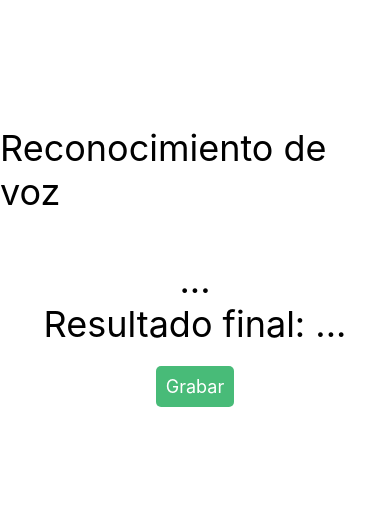
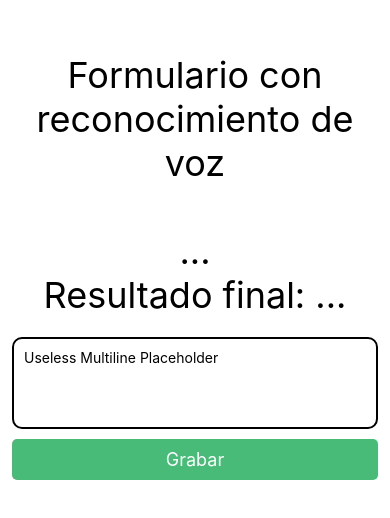
Before and after one commit to davider0/g30-prototype, a React Native app: screen / in a window 390 px wide. Shown: the part 156-674 px from the top of the page. Built offline with nearby package versions, Linux system fonts and the light colour scheme; what tailwind-rn would draw is missing.

Commit message:
Expo dependencies and component organization

```diff
--- a/App.js
+++ b/App.js
@@ -1,5 +1,7 @@
 import { StatusBar } from "expo-status-bar";
 import React, { useState, useEffect } from "react";
+import Constants from "expo-constants";
+import { SafeAreaProvider } from "react-native-safe-area-context";
 import {
   StyleSheet,
   Text,
@@ -7,116 +9,16 @@ import {
   TouchableOpacity,
   Button,
   Pressable,
+  ScrollView,
+  SafeAreaView,
 } from "react-native";
+import { Main } from "./components/Main";
 export default function App() {
-  const [str, setStr] = useState("...");
-  const [str2, setStr2] = useState("...");
-  const [grabando, setGrabando] = useState(false);
-  let recognition;
+  return (
+    <SafeAreaProvider>
+      <StatusBar style="dark"></StatusBar>
 
-  useEffect(() => {
-    const SpeechRecognition =
-      window.SpeechRecognition || window.webkitSpeechRecognition;
-
-    if (SpeechRecognition) {
-      recognition = new SpeechRecognition();
-
-      recognition.continuous = true;
-      recognition.interimResults = true;
-
-      recognition.onresult = (event) => {
-        let interimTranscript = "";
-        let finalTranscript = "";
-
-        for (let i = event.resultIndex; i < event.results.length; i++) {
-          const transcript = event.results[i][0].transcript;
-          if (event.results[i].isFinal) {
-            finalTranscript += transcript;
-          } else {
-            interimTranscript += transcript;
-          }
-        }
-        setStr2(finalTranscript);
-        setStr(interimTranscript);
-      };
-
-      recognition.onerror = (event) => {
-        console.error("Error en el reconocimiento de voz: ", event.error);
-      };
-    } else {
-      console.error("SpeechRecognition no es compatible con este navegador.");
-    }
-
-    return () => {
-      if (recognition) {
-        recognition.stop();
-      }
-    };
-  }, []);
-
-  const handleButtonClick = () => {
-    setGrabando((prevGrabando) => {
-      if (!prevGrabando) {
-        recognition.start();
-      } else {
-        recognition.stop();
-      }
-      return !prevGrabando;
-    });
-  };
-
-  return (
-    <>
-      <View style={styles.container}>
-        <StatusBar style="dark"></StatusBar>
-        <Text style={styles.text}>Reconocimiento de voz</Text>
-
-        <Text style={styles.text}>{"\n" + str}</Text>
-        <Text style={styles.text}>Resultado final: {str2}</Text>
-        <View style={styles.card}>
-          <TouchableOpacity
-            style={[
-              styles.button,
-              grabando ? styles.buttonRecording : styles.buttonNotRecording,
-            ]}
-            onPress={handleButtonClick}
-          >
-            <Text style={styles.buttonText}>
-              {grabando ? "Parar de grabar" : "Grabar"}
-            </Text>
-          </TouchableOpacity>
-        </View>
-      </View>
-    </>
+      <Main />
+    </SafeAreaProvider>
   );
 }
-
-const styles = StyleSheet.create({
-  container: {
-    flex: 1,
-    alignItems: "center",
-    justifyContent: "center",
-  },
-  text: {
-    color: "#000000", // gray-100 equivalent
-    fontSize: 36, // 6xl equivalent (approximated)
-  },
-  card: {
-    marginTop: 20,
-  },
-  button: {
-    padding: 10,
-    borderRadius: 5,
-  },
-  buttonRecording: {
-    backgroundColor: "#F56565", // bg-red-500 equivalent
-  },
-  buttonNotRecording: {
-    backgroundColor: "#48BB78", // bg-green-500 equivalent
-  },
-  buttonText: {
-    color: "#fff",
-    fontSize: 18,
-    textAlign: "center",
-  },
-});
--- /dev/null
+++ b/components/Main.jsx
@@ -0,0 +1,150 @@
+import { StatusBar } from "expo-status-bar";
+import React, { useState, useEffect, useRef } from "react";
+import Constants from "expo-constants";
+import {
+    StyleSheet,
+    Text,
+    View,
+    TouchableOpacity,
+    Button,
+    Pressable,
+    ScrollView,
+    SafeAreaView,
+    TextInput,
+    FlatList
+} from "react-native";
+import { useSafeAreaInsets } from "react-native-safe-area-context";
+export function Main() {
+    const [str, setStr] = useState("...");
+    const [str2, setStr2] = useState("...");
+    const [grabando, setGrabando] = useState(false);
+    let recognition;
+    const insets = useSafeAreaInsets();
+    const titulos = [
+        "Formulario con reconocimiento de voz",
+        "Pulsa 'Grabar' para empezar a dictar"
+    ];
+    const [valor, onChangeText] = React.useState('Useless Multiline Placeholder');
+
+    useEffect(() => {
+        const SpeechRecognition =
+            window.SpeechRecognition || window.webkitSpeechRecognition;
+
+        if (SpeechRecognition) {
+            recognition = new SpeechRecognition();
+
+            recognition.continuous = true;
+            recognition.interimResults = true;
+
+            recognition.onresult = (event) => {
+                let interimTranscript = "";
+                let finalTranscript = "";
+
+                for (let i = event.resultIndex; i < event.results.length; i++) {
+                    const transcript = event.results[i][0].transcript;
+                    if (event.results[i].isFinal) {
+                        finalTranscript += transcript;
+                    } else {
+                        interimTranscript += transcript;
+                    }
+                }
+                setStr2(finalTranscript);
+                setStr(interimTranscript);
+            };
+
+            recognition.onerror = (event) => {
+                console.error("Error en el reconocimiento de voz: ", event.error);
+            };
+        } else {
+            console.error("SpeechRecognition no es compatible con este navegador.");
+        }
+
+        return () => {
+            if (recognition) {
+                recognition.stop();
+            }
+        };
+    }, []);
+
+    const handleButtonClick = () => {
+        setGrabando((prevGrabando) => {
+            if (!prevGrabando) {
+                recognition.start();
+            } else {
+                recognition.stop();
+            }
+            return !prevGrabando;
+        });
+    };
+
+    return (
+        <>
+            <View style={styles.container}>
+                <SafeAreaView style={{ margin: 12 }}>
+                    <ScrollView>
+
+                        <Text style={styles.text}>Formulario con reconocimiento de voz</Text>
+
+
+                        <Text style={styles.text}>{"\n" + str}</Text>
+                        <Text style={styles.text}>Resultado final: {str2}</Text>
+                        <View style={styles.card}>
+                            <TextInput
+                                editable
+                                multiline
+                                numberOfLines={4}
+                                maxLength={400}
+                                onChangeText={text => onChangeText(text)}
+                                value={valor}
+                                style={{ padding: 10, border: "2px solid", "border-radius": "10px", marginBottom: "10px", "border-color": (valor.length == 400 ? "red" : "black") }}
+                            />
+                            <TouchableOpacity
+                                style={[
+                                    styles.button,
+                                    grabando ? styles.buttonRecording : styles.buttonNotRecording,
+                                ]}
+                                onPress={handleButtonClick}
+                            >
+                                <Text style={styles.buttonText}>
+                                    {grabando ? "Parar de grabar" : "Grabar"}
+                                </Text>
+                            </TouchableOpacity>
+                        </View>
+                    </ScrollView>
+
+                </SafeAreaView>
+            </View>
+        </>
+    );
+}
+
+const styles = StyleSheet.create({
+    container: {
+        flex: 1,
+        alignItems: "center",
+        justifyContent: "center",
+    },
+    text: {
+        color: "#000000", // gray-100 equivalent
+        fontSize: 36, // 6xl equivalent (approximated)
+        textAlign: "center",
+    },
+    card: {
+        marginTop: 20,
+    },
+    button: {
+        padding: 10,
+        borderRadius: 5,
+    },
+    buttonRecording: {
+        backgroundColor: "#F56565", // bg-red-500 equivalent
+    },
+    buttonNotRecording: {
+        backgroundColor: "#48BB78", // bg-green-500 equivalent
+    },
+    buttonText: {
+        color: "#fff",
+        fontSize: 18,
+        textAlign: "center",
+    },
+});
--- a/package.json
+++ b/package.json
@@ -21,7 +21,9 @@
     "react-dom": "18.2.0",
     "react-native": "0.74.3",
     "react-native-web": "~0.19.10",
-    "tailwind-rn": "^4.2.0"
+    "tailwind-rn": "^4.2.0",
+    "expo-constants": "~16.0.2",
+    "react-native-safe-area-context": "4.10.5"
   },
   "devDependencies": {
     "@babel/core": "^7.20.0",
```
Also changed, not shown: 1 other file (tests, documents, lock files or other folders).
